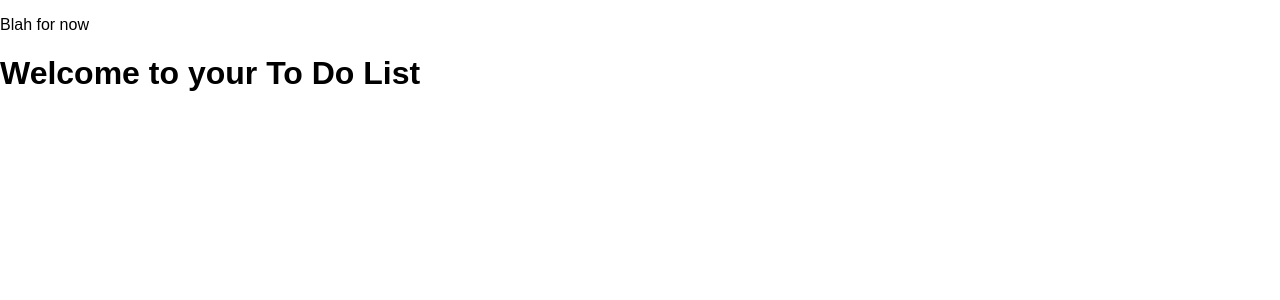
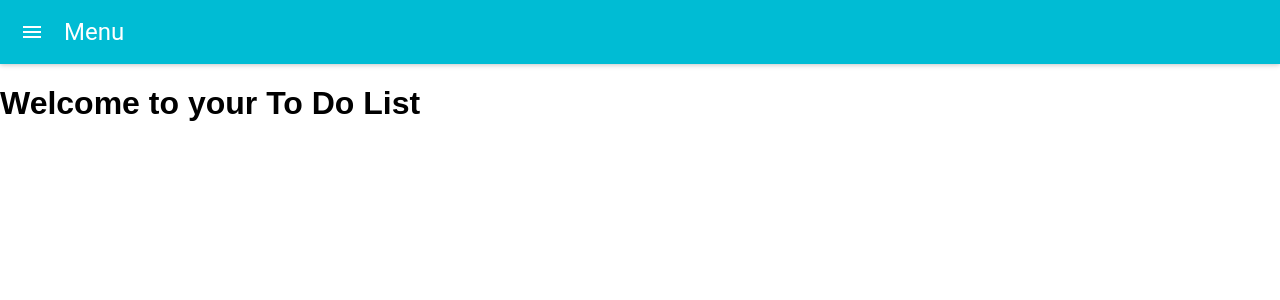
Before and after one commit to Nurha/react_to_do_list, a React (Create React App) app: page / in a window 1280 px wide. Shown: the top 300 px of the page. Built offline with nearby package versions, Linux system fonts and the light colour scheme.

Commit message:
Added menu bar.

```diff
--- a/src/components/navbar.js
+++ b/src/components/navbar.js
@@ -1,10 +1,13 @@
 import React, { Component } from 'react';
+import AppBar from 'material-ui/AppBar';
 
 export default class NavBar extends Component {
     render() {
         return (
             <div>
-                <p>Blah for now</p>
+                <AppBar
+                    title='Menu'
+                />
             </div>
         )
     }
```
